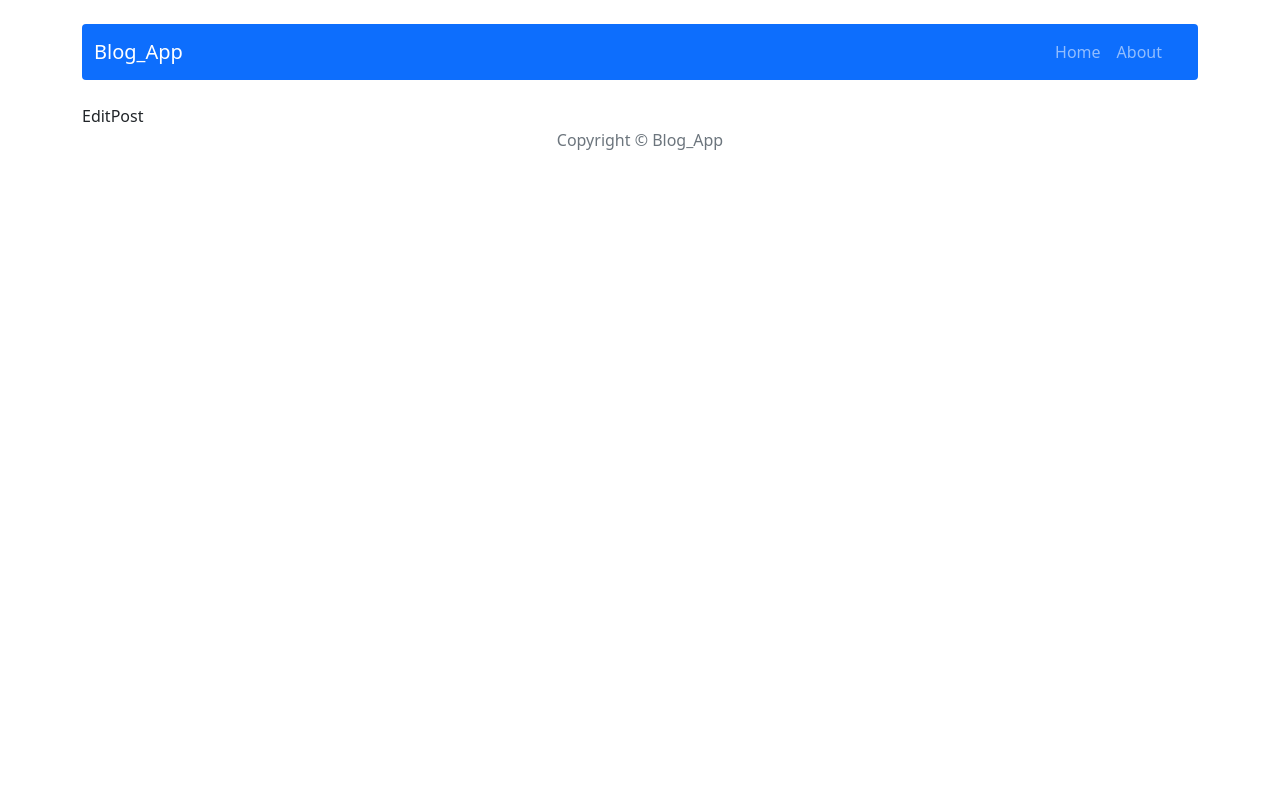
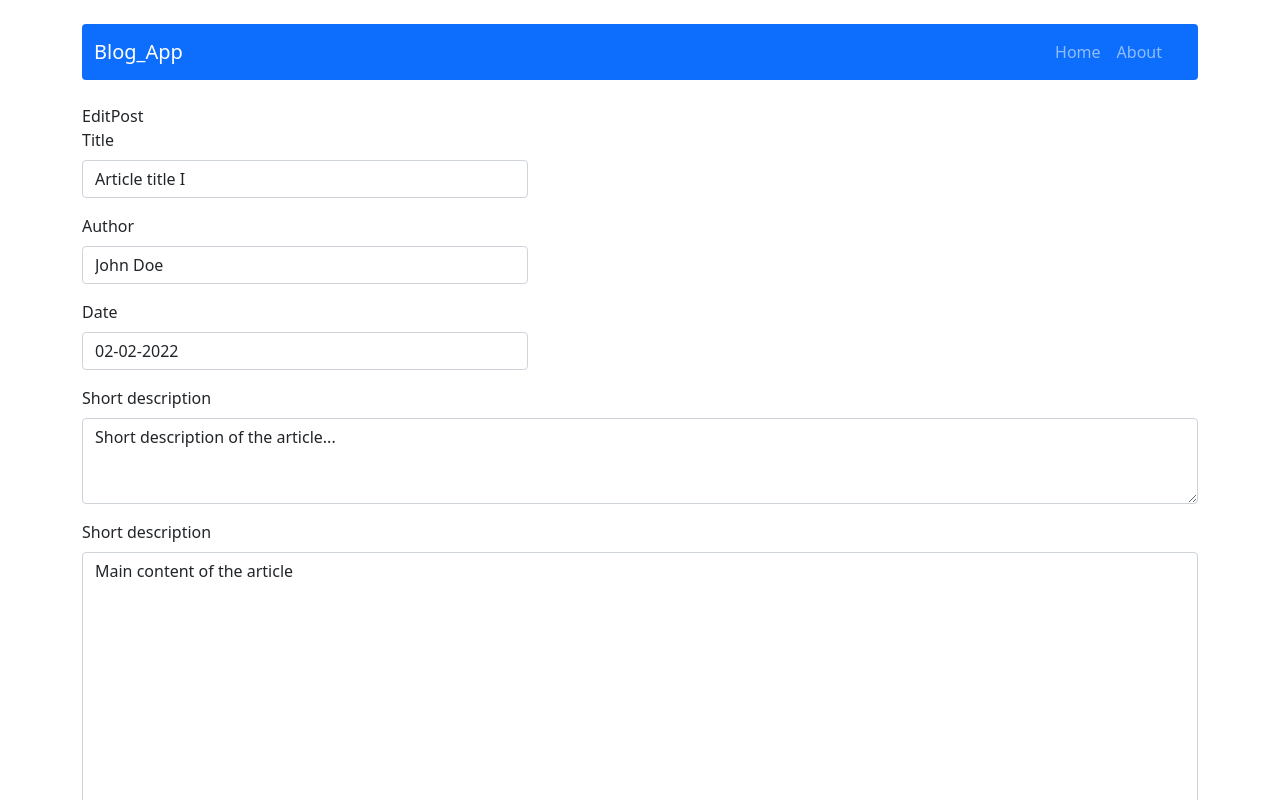
Before and after one commit to MichPlewa/Blog, a React (Create React App) app: page /post/edit/1 in a window 1280 px wide. Shown: the top 800 px of the page. Built offline with nearby package versions, Linux system fonts and the light colour scheme.

Commit message:
add editPost

```diff
--- a/src/Redux/postsRedux.js
+++ b/src/Redux/postsRedux.js
@@ -9,6 +9,7 @@ export const selectPostById = ({ posts }, pageId) =>
 const createActionName = (actionName) => `app/posts/${actionName}`;
 const REMOVE_POST = createActionName('REMOVE_POST');
 const ADD_POST = createActionName('ADD_POST');
+const EDIT_POST = createActionName('EDIT_POST');
 
 export const removePost = (payload) => ({
   type: REMOVE_POST,
@@ -20,6 +21,11 @@ export const addPost = (payload) => ({
   payload,
 });
 
+export const editPost = (payload) => ({
+  type: EDIT_POST,
+  payload,
+});
+
 // action creators
 const postsReducer = (statePart = [], action) => {
   switch (action.type) {
@@ -27,6 +33,10 @@ const postsReducer = (statePart = [], action) => {
       return statePart.filter((post) => post.id !== action.payload);
     case ADD_POST:
       return [...statePart, { ...action.payload, id: shortid() }];
+    case EDIT_POST:
+      return statePart.map((post) =>
+        post.id === action.payload.id ? { ...action.payload } : post
+      );
     default:
       return statePart;
   }
--- a/src/components/common/TextArea/TextArea.js
+++ b/src/components/common/TextArea/TextArea.js
@@ -9,6 +9,7 @@ const TextArea = (props) => {
         rows={props.rows}
         placeholder={props.placeholder}
         onChange={props.onChange}
+        value={props.value}
       />
     </Form.Group>
   );
--- a/src/components/common/TextInput/TextInput.js
+++ b/src/components/common/TextInput/TextInput.js
@@ -8,6 +8,7 @@ const TextInput = (props) => {
         type={props.type}
         placeholder={props.placeholder}
         onChange={props.onChange}
+        value={props.value}
       />
     </Form.Group>
   );
--- a/src/components/features/PostForm/PostForm.js
+++ b/src/components/features/PostForm/PostForm.js
@@ -1,38 +1,58 @@
-import { useState } from 'react';
+import { useEffect, useState } from 'react';
 import { Form, Button } from 'react-bootstrap';
 import TextArea from '../../common/TextArea/TextArea';
 import TextInput from '../../common/TextInput/TextInput';
-import { useDispatch } from 'react-redux';
-import { addPost } from '../../../redux/postsRedux';
-import { Link } from 'react-router-dom';
+import { useDispatch, useSelector } from 'react-redux';
+import { addPost, editPost, selectPostById } from '../../../redux/postsRedux';
+import { useNavigate } from 'react-router-dom';
 
-const PostForm = () => {
+const PostForm = (props) => {
   const dispatch = useDispatch();
+  const navigate = useNavigate();
   const handleSubmit = (e) => {
-    console.log('sssss');
-    dispatch(addPost(post));
+    e.preventDefault();
+    const post = {
+      title: title,
+      shortDescription: description,
+      content: content,
+      publishedDate: date,
+      author: author,
+    };
+    if (props.variant === 'edit') {
+      dispatch(editPost({ ...post, id: props.postId }));
+    } else {
+      dispatch(addPost(post));
+    }
+    navigate('/');
   };
+  const singlePost = useSelector((state) =>
+    selectPostById(state, props.postId)
+  );
+  console.log(singlePost);
+  useEffect(() => {
+    if (props.variant === 'edit' && singlePost) {
+      setTitle(singlePost.title);
+      setAuthor(singlePost.author);
+      setDescription(singlePost.shortDescription);
+      setDate(singlePost.publishedDate);
+      setContent(singlePost.content);
+    }
+  }, [singlePost, props.variant]);
+
   const [title, setTitle] = useState('');
   const [author, setAuthor] = useState('');
   const [date, setDate] = useState('');
   const [description, setDescription] = useState('');
   const [content, setContent] = useState('');
 
-  const post = {
-    title: title,
-    shortDescription: description,
-    content: content,
-    publishedDate: date,
-    author: author,
-  };
-  console.log(post);
   return (
-    <Form>
+    <Form onSubmit={(e) => handleSubmit(e)}>
       <TextInput
         type="text"
         placeholder="Enter Title"
         id="title"
         onChange={(e) => setTitle(e.target.value)}
+        value={title}
       >
         Title
       </TextInput>
@@ -41,6 +61,7 @@ const PostForm = () => {
         placeholder="Enter Author"
         id="author"
         onChange={(e) => setAuthor(e.target.value)}
+        value={author}
       >
         Author
       </TextInput>
@@ -49,6 +70,7 @@ const PostForm = () => {
         placeholder="Enter Date"
         id="date"
         onChange={(e) => setDate(e.target.value)}
+        value={date}
       >
         Date
       </TextInput>
@@ -58,6 +80,7 @@ const PostForm = () => {
         rows="3"
         id="description"
         onChange={(e) => setDescription(e.target.value)}
+        value={description}
       >
         Short description
       </TextArea>
@@ -67,12 +90,11 @@ const PostForm = () => {
         rows="20"
         id="content"
         onChange={(e) => setContent(e.target.value)}
+        value={content}
       >
         Short description
       </TextArea>
-      <Link to="/">
-        <Button onClick={() => handleSubmit()}>AddPost</Button>
-      </Link>
+      <Button type="submit">AddPost</Button>
     </Form>
   );
 };
--- a/src/components/posts/EditPost.js
+++ b/src/components/posts/EditPost.js
@@ -1,5 +1,14 @@
+import { useParams } from 'react-router-dom';
+import PostForm from '../features/PostForm/PostForm';
+
 const EditPost = () => {
-  return <div>EditPost</div>;
+  const { id } = useParams();
+  return (
+    <div>
+      <div>EditPost</div>
+      <PostForm variant="edit" postId={id} />
+    </div>
+  );
 };
 
 export default EditPost;
```
